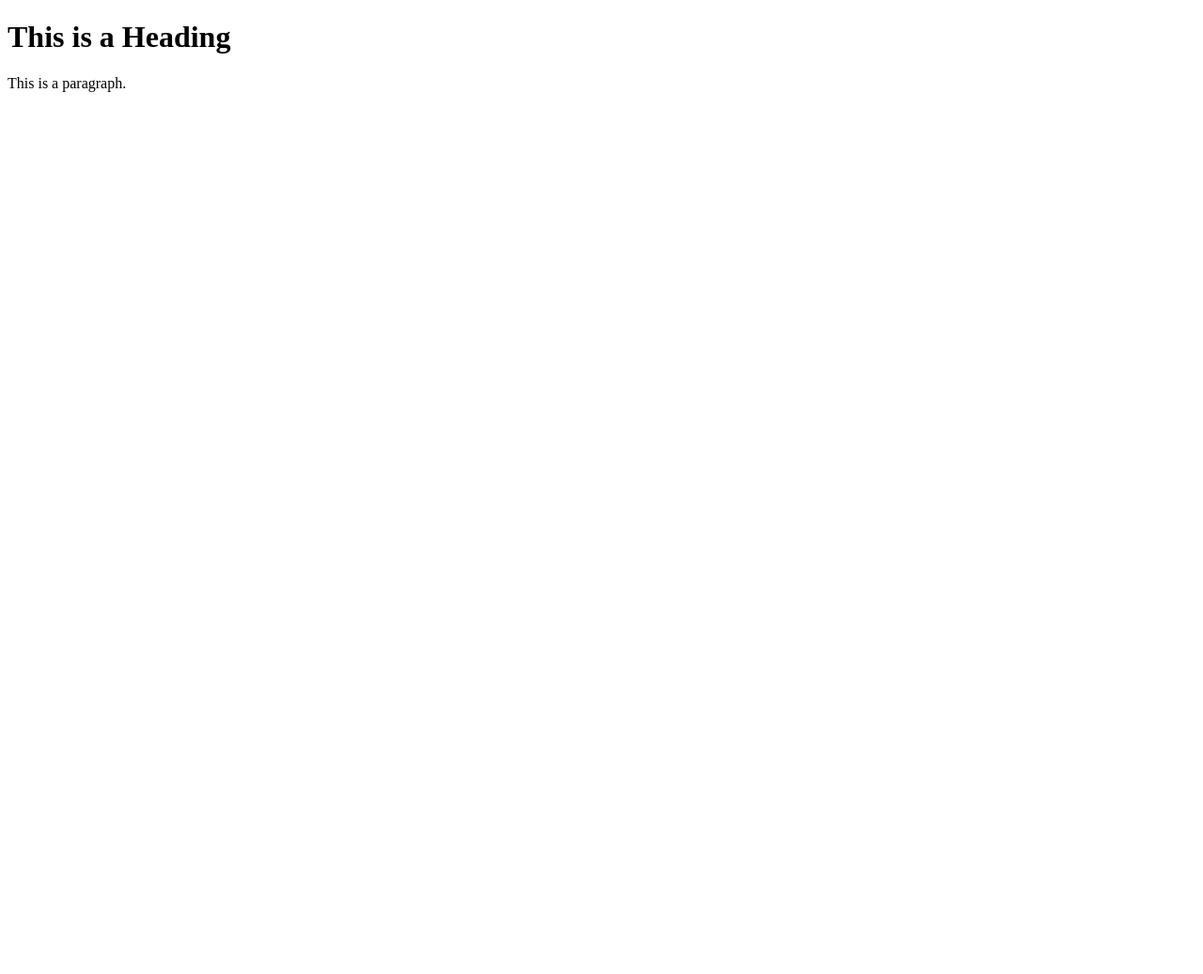
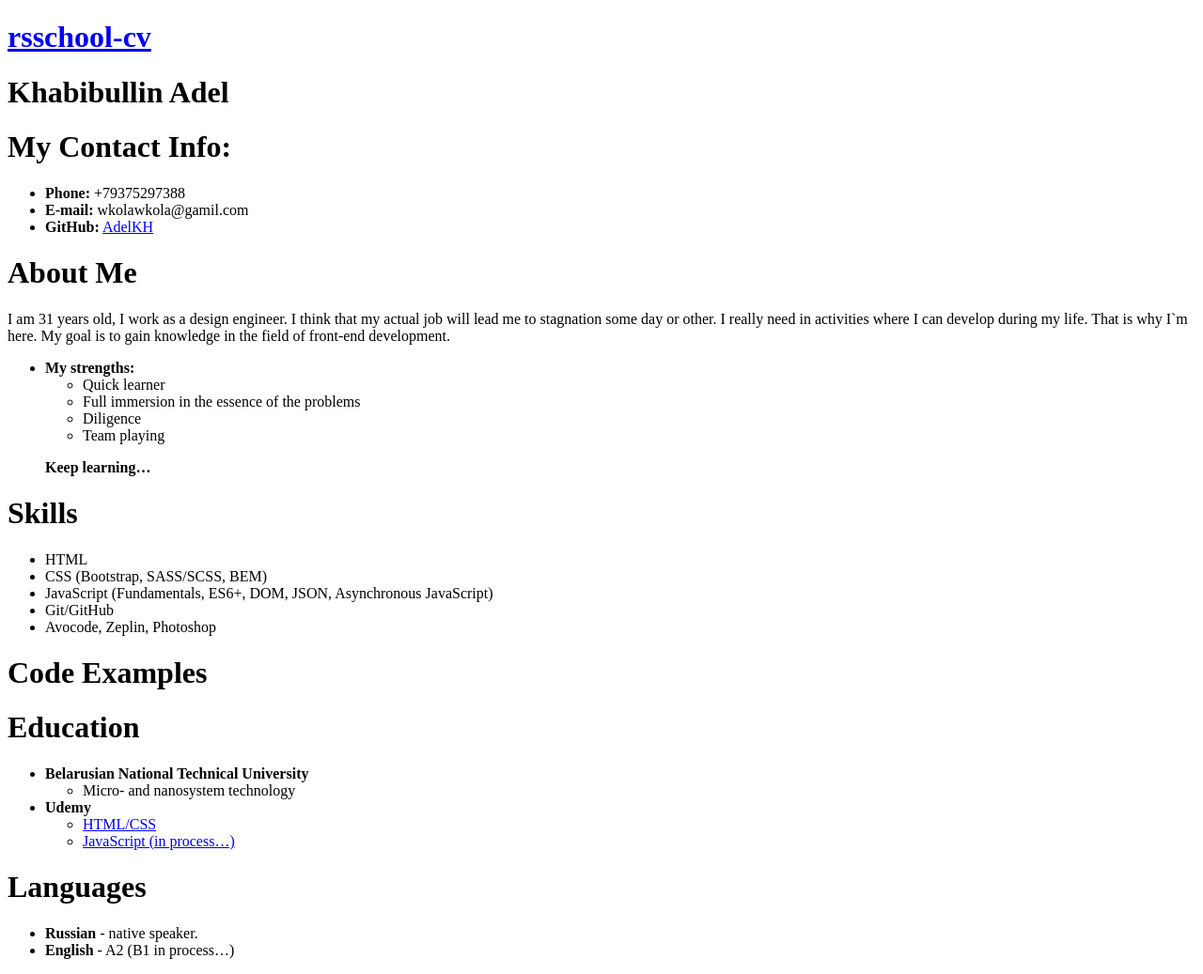
Before and after one commit to Ade1KH/rsschool-cv, a plain HTML site: page index.html in a window 1280 px wide. Shown: the whole page at 94% size. Before the commit the page ends 800 px from the top, so only its background shows below. Drawn offline with Linux system fonts and the light colour scheme.

Commit message:
Update index.html

```diff
--- a/index.html
+++ b/index.html
@@ -1,12 +1,95 @@
 <!DOCTYPE html>
-<html>
+<html lang="en-US">
+
 <head>
-<title>Page Title</title>
+  <meta charset="UTF-8" />
+  <meta http-equiv="X-UA-Compatible" content="IE=edge" />
+  <meta name="viewport" content="width=device-width, initial-scale=1" />
+  <title>Adel Khabibullin | rsschool-cv</title>
+  <link rel="stylesheet" href="style.css" />
 </head>
+
 <body>
+  <div class="container-lg px-3 my-5 markdown-body">
+    <h1>
+      <a href="https://themrcrowley.github.io/rsschool-cv/">rsschool-cv</a>
+    </h1>
+    <h1 id="denis-mythnik">Khabibullin Adel</h1>
+    <h1 id="my-contact-info">My Contact Info:</h1>
+    <ul>
+      <li><strong>Phone:</strong> +79375297388</li>
+      <li>
+        <strong>E-mail:</strong>
+        <a>wkolawkola@gamil.com</a>
+      </li>
+      <li>
+        <strong>GitHub:</strong>
+        <a href="https://github.com/Ade1KH">AdelKH</a>
+      </li>
+    </ul>
+    <h1 id="about-me">About Me</h1>
+    <p>
+      I am 31 years old, I work as a design engineer. I think that my actual
+      job will lead me to stagnation some day or other. I really need in
+      activities where I can develop during my life. That is why I`m here. My
+      goal is to gain knowledge in the field of front-end development.
+    </p>
+    <ul>
+      <li>
+        <strong>My strengths:</strong>
+        <ul>
+          <li>Quick learner</li>
+          <li>Full immersion in the essence of the problems</li>
+          <li>Diligence</li>
+          <li>Team playing</li>
+        </ul>
+      </li>
+    </ul>
+    <blockquote>
+      <p><strong>Keep learning…</strong></p>
+    </blockquote>
+    <h1 id="skills">Skills</h1>
+    <ul>
+      <li>HTML</li>
+      <li>CSS (Bootstrap, SASS/SCSS, BEM)</li>
+      <li>
+        JavaScript (Fundamentals, ES6+, DOM, JSON, Asynchronous JavaScript)
+      </li>
+      <li>Git/GitHub</li>
+      <li>Avocode, Zeplin, Photoshop</li>
+    </ul>
+    <h1 id="code-examples">Code Examples</h1>
+    </code></pre>
+  </div>
+  </div>
 
-<h1>This is a Heading</h1>
-<p>This is a paragraph.</p>
+  <h1 id="education">Education</h1>
 
+  <ul>
+    <li>
+      <strong>Belarusian National Technical University</strong>
+      <ul>
+        <li>Micro- and nanosystem technology</li>
+      </ul>
+    </li>
+    <li>
+      <strong>Udemy</strong>
+      <ul>
+        <li>
+          <a href="https://www.udemy.com/course/webdeveloper/">HTML/CSS</a>
+        </li>
+        <li>
+          <a href="https://www.udemy.com/course/javascript_full/">JavaScript (in process…)</a>
+        </li>
+      </ul>
+    </li>
+  </ul>
+  <h1 id="languages">Languages</h1>
+  <ul>
+    <li><strong>Russian</strong> - native speaker.</li>
+    <li><strong>English</strong> - A2 (B1 in process…)</li>
+  </ul>
+  </div>
 </body>
+
 </html>
```
